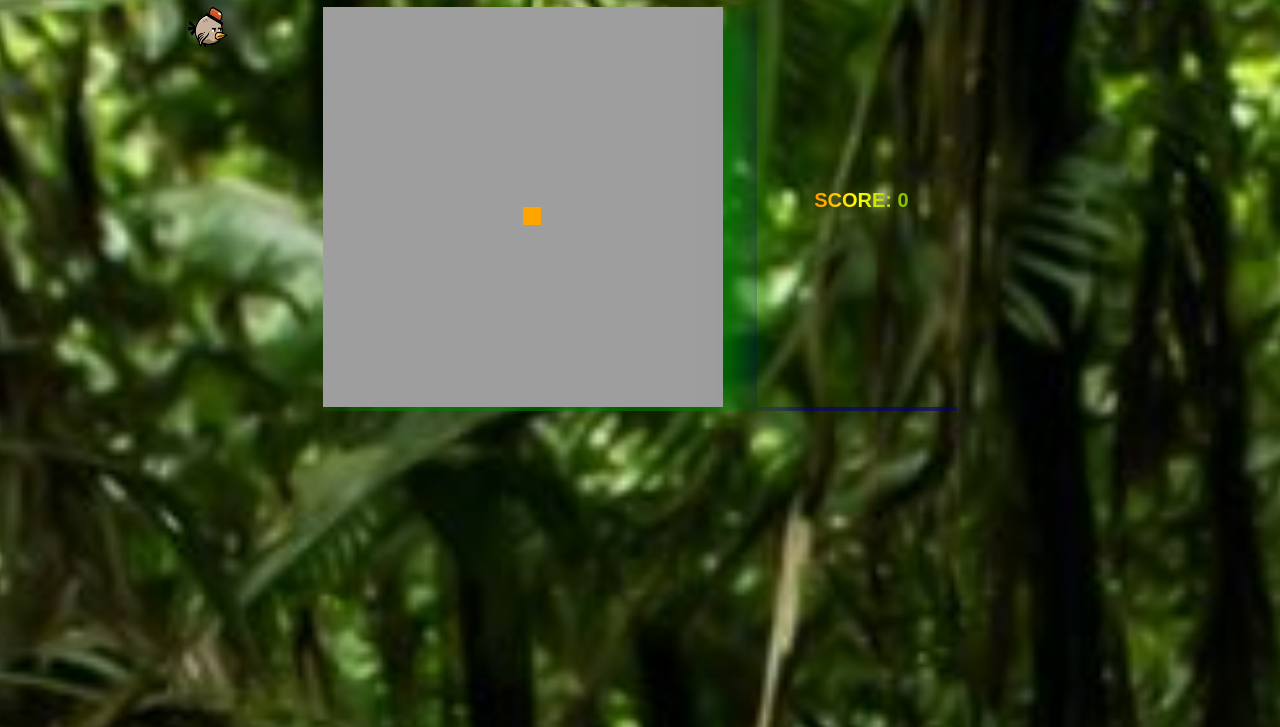
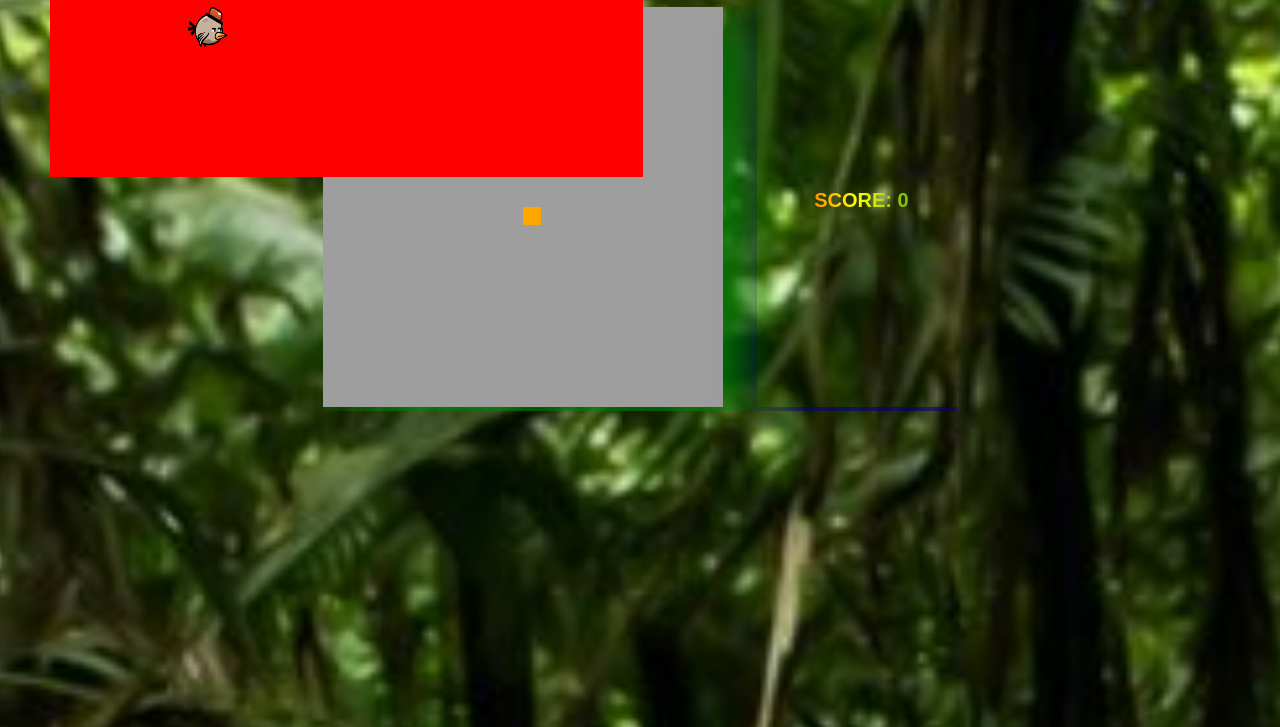
Before and after one commit to pivvovarsky/SnakeGame, a plain HTML site: page index.html in a window 1280 px wide. Shown: the part 73-800 px from the top of the page. Drawn offline with Linux system fonts and the light colour scheme.

Commit message:
bird change

```diff
--- a/index.html
+++ b/index.html
@@ -32,6 +32,7 @@
 				top: 50px;
 				left: 50px;
 				z-index: 0;
+				background-color: red;
 			}
 			#background {
 				position: absolute;
@@ -61,7 +62,7 @@
 			<canvas id="game" width="400" height="400"></canvas>
 			<canvas id="dashboard" width="200" height="400"></canvas>
 		</div>
-		<canvas id="cloudCanvas" width="270" height="200"></canvas>
+		<canvas id="cloudCanvas" width="593" height="200"></canvas>
 		<script src="index.js"></script>
 	</body>
 </html>
--- a/index.js
+++ b/index.js
@@ -18,16 +18,16 @@ class Cloud {
 		this.y = y;
 		this.speed = speed;
 
-		// Inicjalizacja obiektu obrazu chmuryY
+		// Inicjalizacja obiektu obrazu ptaka
 		this.cloudImage = new Image();
 		this.cloudImage.src = "./assets/images/cloud.png"; // Zmień ścieżkę dostępu do obrazu
 	}
 
 	move() {
-		// Przesuń chmurkę poziomo zgodnie z jej prędkością
+		// przesuniecie ptaka poziomo zgodnie z jej prędkością
 		this.x += this.speed;
-		// Jeśli chmurka wyjdzie poza prawy kraniec canvasa, przesuń ją z powrotem na lewą stronę
-		if (this.x > canvas.width) {
+		// Jeśli ptak wyjdzie poza prawy kraniec, przesuń go z powrotem na lewą stronę
+		if (this.x > 600) {
 			this.x = -50;
 		}
 	}
```
